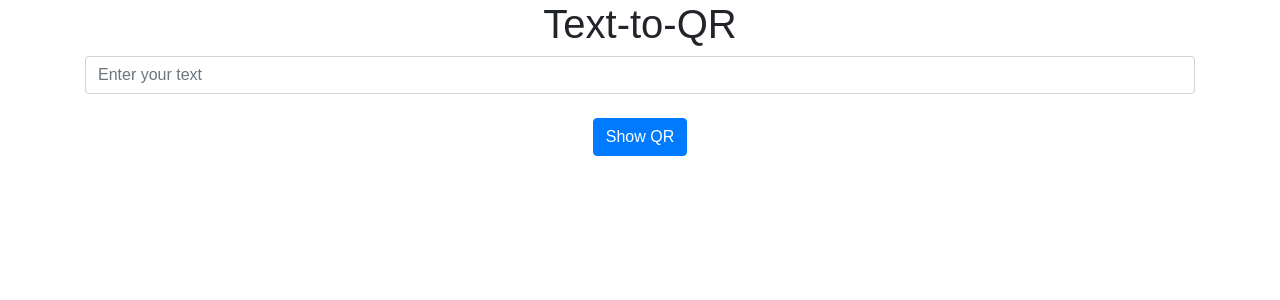
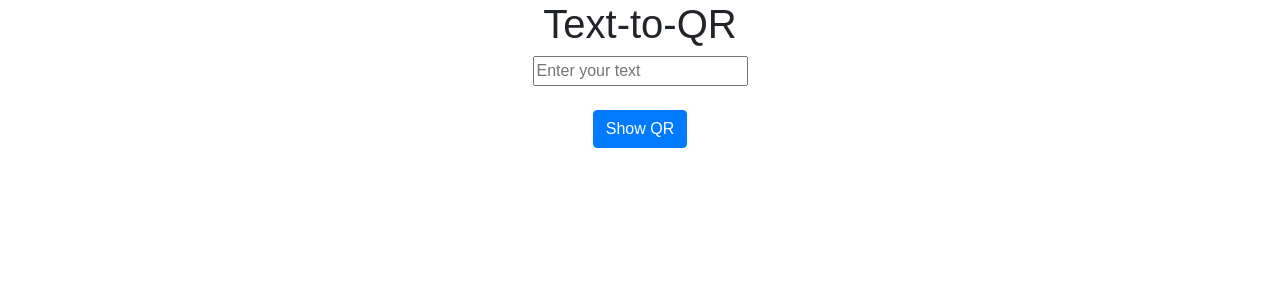
Before and after one commit to prathick96/text-to-qr, a React (Create React App) app: page / in a window 1280 px wide. Shown: the top 300 px of the page. Built offline with nearby package versions, Linux system fonts and the light colour scheme.

Commit message:
input field styles

```diff
--- a/package.json
+++ b/package.json
@@ -11,8 +11,7 @@
     "react": "16.13.1",
     "react-dom": "16.13.1",
     "react-qr-code": "1.0.2",
-    "react-scripts": "3.4.3",
-    "reactstrap": "8.5.1"
+    "react-scripts": "3.4.3"
   },
   "devDependencies": {
     "typescript": "3.8.3"
--- a/src/components/Home.js
+++ b/src/components/Home.js
@@ -1,5 +1,4 @@
 import React, { useState } from "react";
-import { Input } from "reactstrap";
 import GenerateQR from "./generateQR";
 
 const Home = () => {
@@ -12,7 +11,7 @@ const Home = () => {
   return (
     <div className="container">
       <>
-        <Input
+        <input
           type="text"
           name="qrText"
           id="qrText"
@@ -20,7 +19,9 @@ const Home = () => {
           value={qrText}
           onChange={qrTextInput}
           required
+          style={{ width: "450px;" }}
         />
+        <br />
         <br />
         <GenerateQR data={data} />
       </>
```
